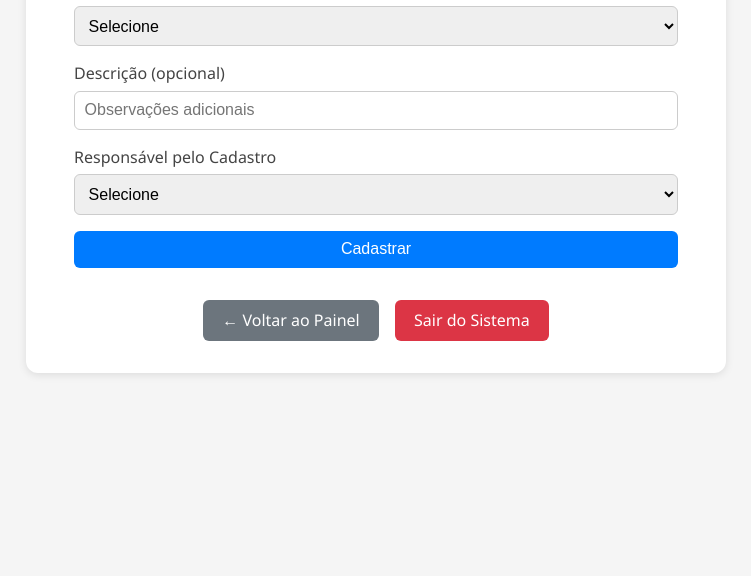
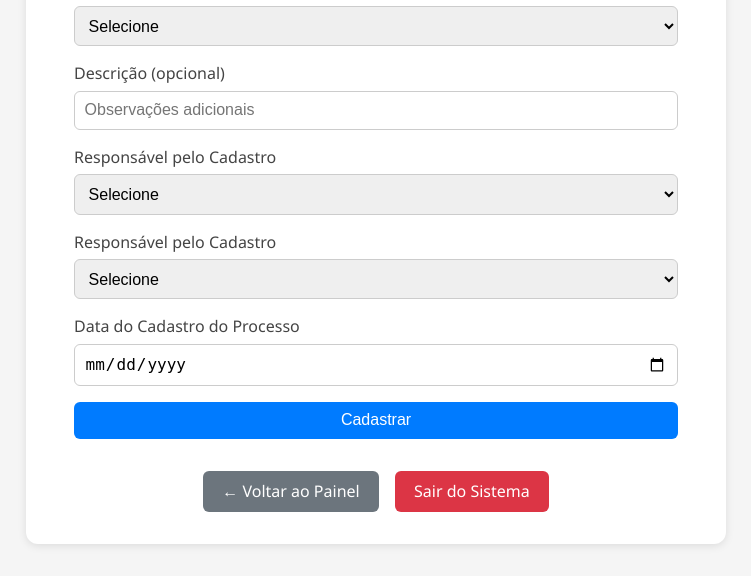
Before and after one commit to PadawanXXVI/cpcr_app, a Flask app: page /cadastro_processo in a window 1280 px wide. Shown: the part 856-1432 px from the top of the page, without its empty margins (264-1015 px from the left). Before the commit the page ends 1231 px from the top, so only its background shows below. Run offline with Flask 3, Linux system fonts and the light colour scheme; the visitor is signed in with stand-in values (Sample User, id 1).

Commit message:
✨ Adicionado campo 'Data do Cadastro do Processo' na tela de cadastro de processos

```diff
--- a/templates/cadastro_processo.html
+++ b/templates/cadastro_processo.html
@@ -99,6 +99,21 @@
         </select>
       </div>
 
+      <div class="form-group">
+        <label for="responsavel_cadastro">Responsável pelo Cadastro</label>
+        <select id="responsavel_cadastro" name="responsavel_cadastro" required>
+          <option value="">Selecione</option>
+          {% for usuario in lista_usuarios %}
+            <option value="{{ usuario.id_usuario }}">{{ usuario.nome }}</option>
+          {% endfor %}
+        </select>
+      </div>
+
+      <div class="form-group">
+        <label for="data_cadastro_processo">Data do Cadastro do Processo</label>
+        <input type="date" id="data_cadastro_processo" name="data_cadastro_processo" required>
+      </div>
+
       <button type="submit" class="btn-primary">Cadastrar</button>
     </form>
 
```
